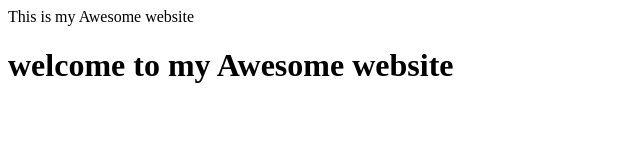
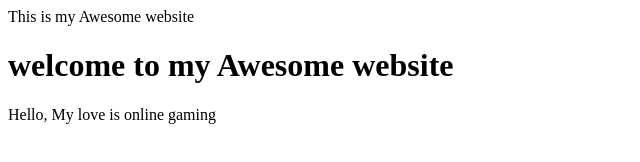
Before and after one commit to githubdebu21/Github-Tutrioal, a plain HTML site: page index.html in a window 1280 px wide. Shown: the whole page, without its empty margins (0-640 px from the left). Drawn offline with Linux system fonts and the light colour scheme.

Commit message:
Added a P tag to index.html

```diff
--- a/index.html
+++ b/index.html
@@ -1,4 +1,5 @@
 <html>
   <tittle>This is my Awesome website</tittle>
   <h1> welcome to my Awesome website </h1>
+  <p> Hello, My love is online gaming
 </html>
```
